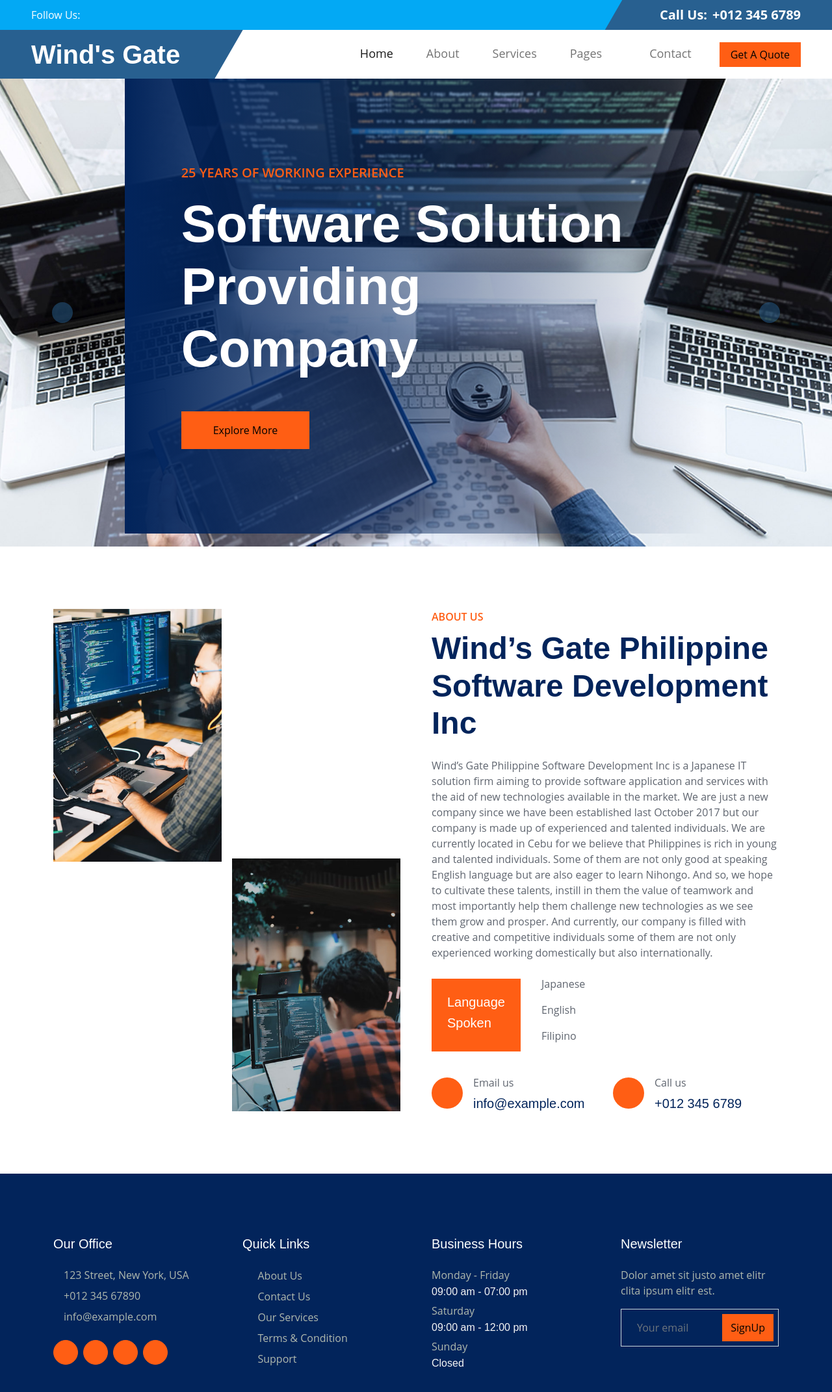
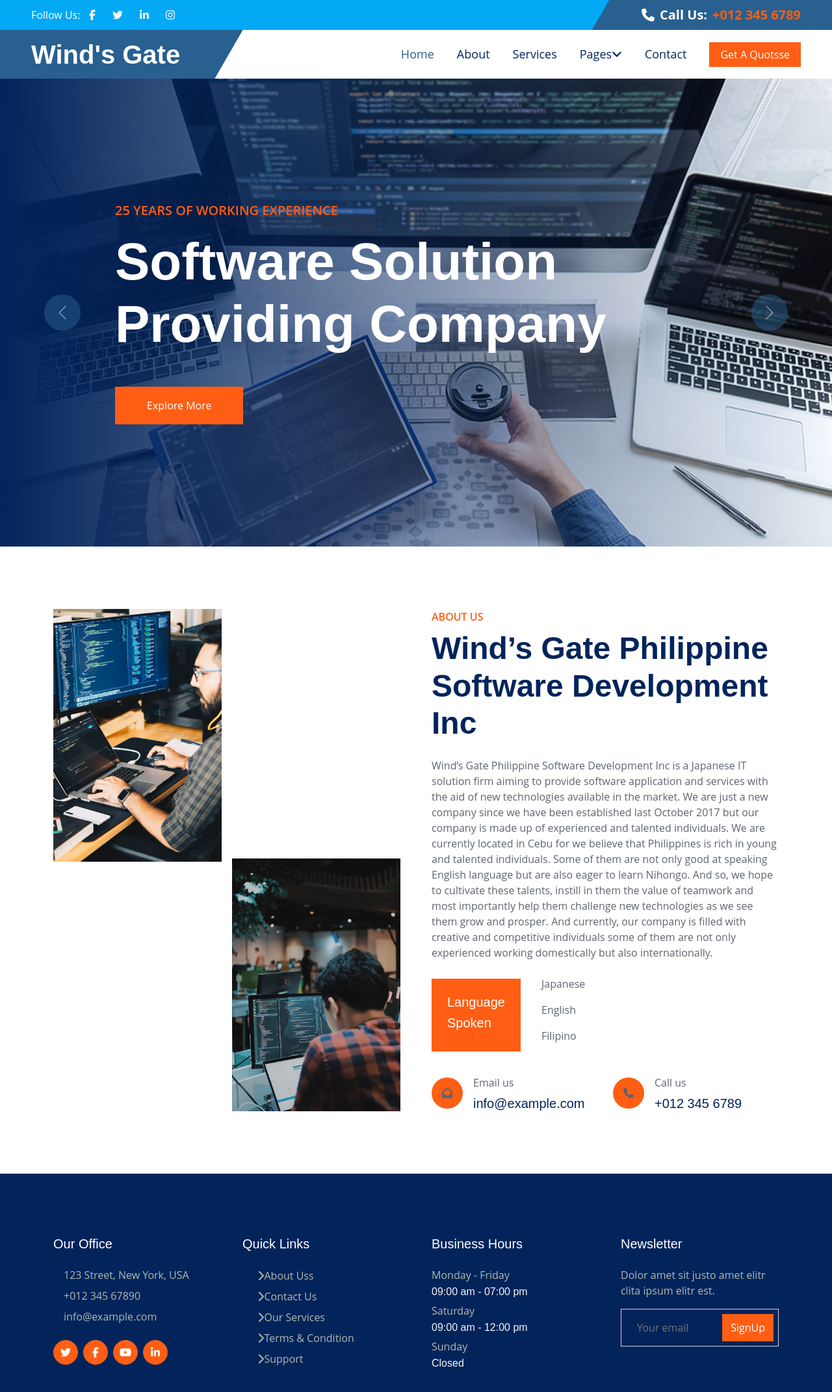
Before and after one commit to windsgatephilippines/wg-website, a Next.js app: page / in a window 1280 px wide. Shown: the top 2142 px of the page at 65% size. Built offline with nearby package versions, Linux system fonts and the light colour scheme.

Commit message:
install fontawesome and update display icons

```diff
--- a/app/layout.tsx
+++ b/app/layout.tsx
@@ -1,10 +1,12 @@
+import '@/styles/bootstrap.scss'
 import './globals.css'
-import '@/styles/bootstrap.scss'
+import { config } from '@fortawesome/fontawesome-svg-core'
+import '@fortawesome/fontawesome-svg-core/styles.css'
+config.autoAddCss = false
 import type { Metadata } from 'next'
 import Navbar from '@/components/navbar/Navbar';
 import Footer from '@/components/footer/Footer';
 import TopBar from '@/components/topbar/Topbar';
-import Carousel from '@/components/carousel/Carousel';
 
 
 export const metadata: Metadata = {
--- a/components/about/About.tsx
+++ b/components/about/About.tsx
@@ -1,4 +1,6 @@
 import React from 'react'
+import { faEnvelopeOpen, faPhone } from '@fortawesome/free-solid-svg-icons';
+import { FontAwesomeIcon } from '@fortawesome/react-fontawesome';
 
 const AboutUs = () => {
   return (
@@ -47,7 +49,7 @@ const AboutUs = () => {
                             <div className="col-sm-6">
                                 <div className="d-flex align-items-center">
                                     <div className="flex-shrink-0 btn-lg-square rounded-circle bg-primary">
-                                        <i className="fa fa-envelope-open text-white"></i>
+                                        <FontAwesomeIcon icon={faEnvelopeOpen} />
                                     </div>
                                     <div className="ms-3">
                                         <p className="mb-2">Email us</p>
@@ -58,7 +60,7 @@ const AboutUs = () => {
                             <div className="col-sm-6">
                                 <div className="d-flex align-items-center">
                                     <div className="flex-shrink-0 btn-lg-square rounded-circle bg-primary">
-                                        <i className="fa fa-phone-alt text-white"></i>
+                                    <FontAwesomeIcon icon={faPhone} />
                                     </div>
                                     <div className="ms-3">
                                         <p className="mb-2">Call us</p>
--- a/components/footer/Footer.tsx
+++ b/components/footer/Footer.tsx
@@ -1,5 +1,9 @@
 import React from 'react'
 import CopyRight from './CopyRight'
+import Link from 'next/link'
+import {faTwitter,faFacebookF,faYoutube,faLinkedinIn} from '@fortawesome/free-brands-svg-icons'
+import { faChevronRight } from '@fortawesome/free-solid-svg-icons'
+import { FontAwesomeIcon } from '@fortawesome/react-fontawesome'
 
 const Footer = () => {
   return (
@@ -12,23 +16,28 @@ const Footer = () => {
                         <p className="mb-2"><i className="fa fa-phone-alt me-3"></i>+012 345 67890</p>
                         <p className="mb-2"><i className="fa fa-envelope me-3"></i>info@example.com</p>
                         <div className="d-flex pt-3">
-                            <a className="btn btn-square btn-primary rounded-circle me-2" href=""><i
-                                    className="fab fa-twitter"></i></a>
-                            <a className="btn btn-square btn-primary rounded-circle me-2" href=""><i
-                                    className="fab fa-facebook-f"></i></a>
-                            <a className="btn btn-square btn-primary rounded-circle me-2" href=""><i
-                                    className="fab fa-youtube"></i></a>
-                            <a className="btn btn-square btn-primary rounded-circle me-2" href=""><i
-                                    className="fab fa-linkedin-in"></i></a>
+                            <Link className="btn btn-square btn-primary rounded-circle me-2" href="#">
+                                <FontAwesomeIcon icon={faTwitter}/>
+                            </Link>
+
+                            <Link className="btn btn-square btn-primary rounded-circle me-2" href="">
+                                <FontAwesomeIcon icon={faFacebookF}/>
+                            </Link>
+                            <Link className="btn btn-square btn-primary rounded-circle me-2" href="">
+                                <FontAwesomeIcon icon={faYoutube}/>
+                            </Link>
+                            <Link className="btn btn-square btn-primary rounded-circle me-2" href="">
+                                <FontAwesomeIcon icon={faLinkedinIn}/>
+                            </Link>
                         </div>
                     </div>
                     <div className="col-lg-3 col-md-6">
                         <h5 className="text-white mb-4">Quick Links</h5>
-                        <a className="btn btn-link" href="">About Us</a>
-                        <a className="btn btn-link" href="">Contact Us</a>
-                        <a className="btn btn-link" href="">Our Services</a>
-                        <a className="btn btn-link" href="">Terms & Condition</a>
-                        <a className="btn btn-link" href="">Support</a>
+                        <Link className="btn btn-link pr-1" href=""><FontAwesomeIcon icon={faChevronRight}/>About Uss</Link>
+                        <Link className="btn btn-link" href=""><FontAwesomeIcon icon={faChevronRight}/>Contact Us</Link>
+                        <Link className="btn btn-link" href=""><FontAwesomeIcon icon={faChevronRight}/>Our Services</Link>
+                        <Link className="btn btn-link" href=""><FontAwesomeIcon icon={faChevronRight}/>Terms & Condition</Link>
+                        <Link className="btn btn-link" href=""><FontAwesomeIcon icon={faChevronRight}/>Support</Link>
                     </div>
                     <div className="col-lg-3 col-md-6">
                         <h5 className="text-white mb-4">Business Hours</h5>
--- a/components/navbar/Navbar.tsx
+++ b/components/navbar/Navbar.tsx
@@ -1,5 +1,7 @@
 import Link from 'next/link'
 import React from 'react'
+import { faAngleDown } from '@fortawesome/free-solid-svg-icons'
+import { FontAwesomeIcon } from '@fortawesome/react-fontawesome'
 
 const Navbar = () => {
   return (
@@ -22,7 +24,7 @@ const Navbar = () => {
                 <Link  className="nav-item nav-link" href={"/about"}>About</Link>
                 <Link href={"/"} className="nav-item nav-link">Services</Link>
                 <div className="nav-item dropdown">
-                    <a href="#" className="nav-link dropdown-toggle" data-bs-toggle="dropdown">Pages</a>
+                    <a href="#" className="nav-link align-baseline" data-bs-toggle="dropdown">Pages<FontAwesomeIcon icon={faAngleDown}/></a>
                     <div className="dropdown-menu bg-light m-0">
                       <Link href={"/"}className="dropdown-item">Projects</Link>
                       <Link href={"/"} className="dropdown-item">Features</Link>
@@ -33,7 +35,7 @@ const Navbar = () => {
                 </div>
                 <a href="contact.html" className="nav-item nav-link">Contact</a>
             </div>
-            <a href="" className="btn btn-primary px-3 d-none d-lg-block">Get A Quote</a>
+            <Link href="" className="btn btn-primary px-3 d-none d-lg-block">Get A Quotsse</Link>
         </div>
     </nav>
   )
--- a/components/topbar/Topbar.tsx
+++ b/components/topbar/Topbar.tsx
@@ -1,4 +1,10 @@
 import React from 'react'
+import { config } from '@fortawesome/fontawesome-svg-core'
+import { faFacebookF, faTwitter, faLinkedinIn, faInstagram } from '@fortawesome/free-brands-svg-icons'
+import { faPhone, faArrowDown } from '@fortawesome/free-solid-svg-icons'
+import { FontAwesomeIcon } from '@fortawesome/react-fontawesome'
+import Link from 'next/link'
+
 
 const Topbar = () => {
   return (
@@ -7,16 +13,17 @@ const Topbar = () => {
             <div className="col-lg-6 ps-5 text-start">
                 <div className="h-100 d-inline-flex align-items-center text-white">
                     <span>Follow Us:</span>
-                    <a className="btn btn-link text-light" href=""><i className="fab fa-facebook"></i></a>
-                    <a className="btn btn-link text-light" href=""><i className="fab fa-twitter"></i></a>
-                    <a className="btn btn-link text-light" href=""><i className="fab fa-linkedin-in"></i></a>
-                    <a className="btn btn-link text-light" href=""><i className="fab fa-instagram"></i></a>
+
+                    <Link className="btn btn-link text-light" href='#'><FontAwesomeIcon icon={faFacebookF} /></Link>
+                    <Link className="btn btn-link text-light" href='#'><FontAwesomeIcon icon={faTwitter} /></Link>
+                    <Link className="btn btn-link text-light" href='#'><FontAwesomeIcon icon={faLinkedinIn} /></Link>
+                    <Link className="btn btn-link text-light" href='#'><FontAwesomeIcon icon={faInstagram} /></Link>
                 </div>
             </div>
             <div className="col-lg-6 text-end">
                 <div className="h-100 topbar-right d-inline-flex align-items-center text-white py-2 px-5">
-                    <span className="fs-5 fw-bold me-2"><i className="fa fa-phone-alt me-2"></i>Call Us:</span>
-                    <span className="fs-5 fw-bold">+012 345 6789</span>
+                    <span className="fs-5 fw-bold me-2"><FontAwesomeIcon icon={faPhone} className='me-2' />Call Us:</span>
+                    <Link href="tel:+0123456789" className="fs-5 fw-bold">+012 345 6789</Link>
                 </div>
             </div>
         </div>
--- a/package.json
+++ b/package.json
@@ -9,6 +9,10 @@
     "lint": "next lint"
   },
   "dependencies": {
+    "@fortawesome/fontawesome-svg-core": "^6.4.0",
+    "@fortawesome/free-brands-svg-icons": "^6.4.0",
+    "@fortawesome/free-solid-svg-icons": "^6.4.0",
+    "@fortawesome/react-fontawesome": "^0.2.0",
     "@types/node": "20.4.5",
     "@types/react": "18.2.17",
     "@types/react-dom": "18.2.7",
```
Also changed, not shown: 1 other file (tests, documents, lock files or other folders).
